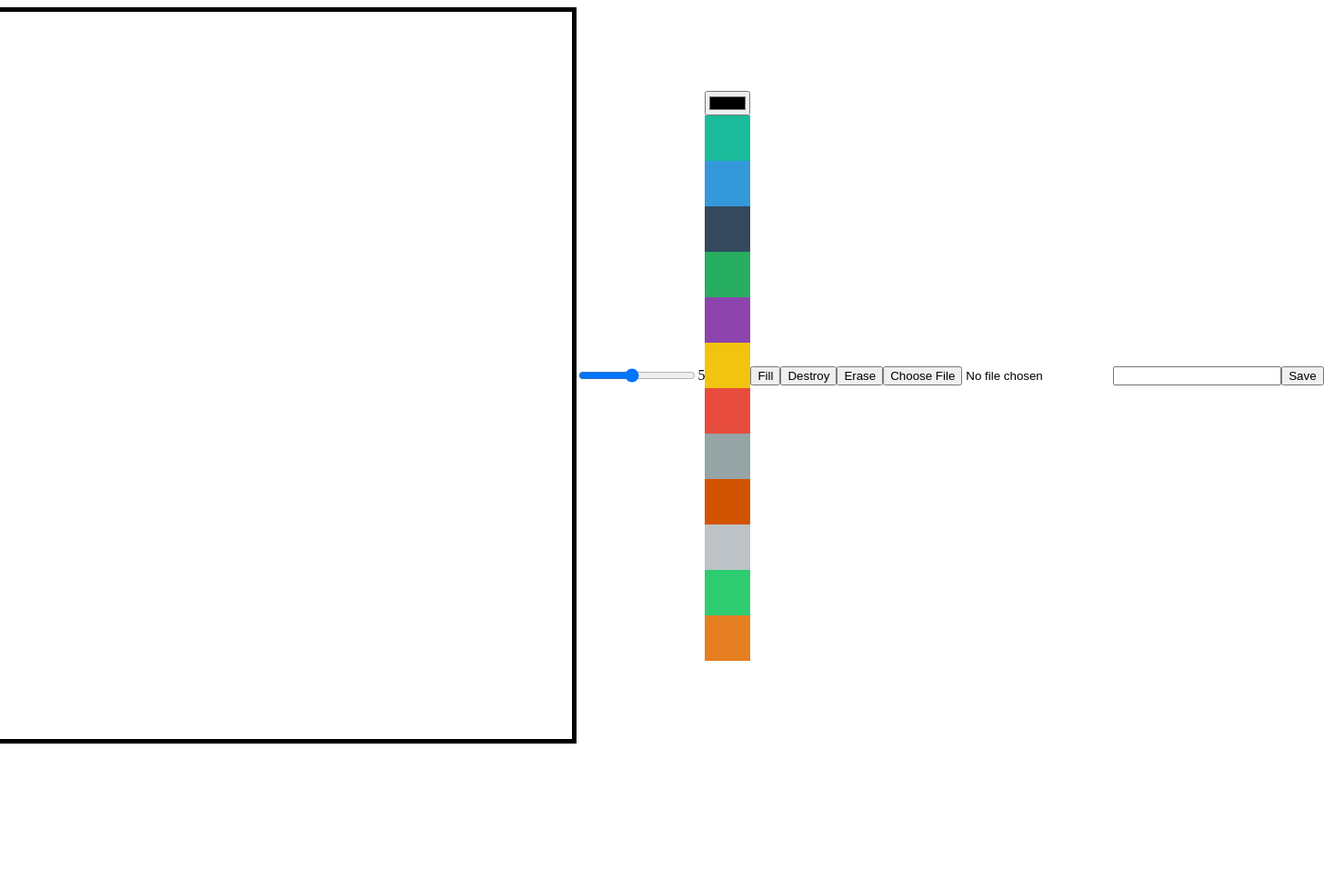
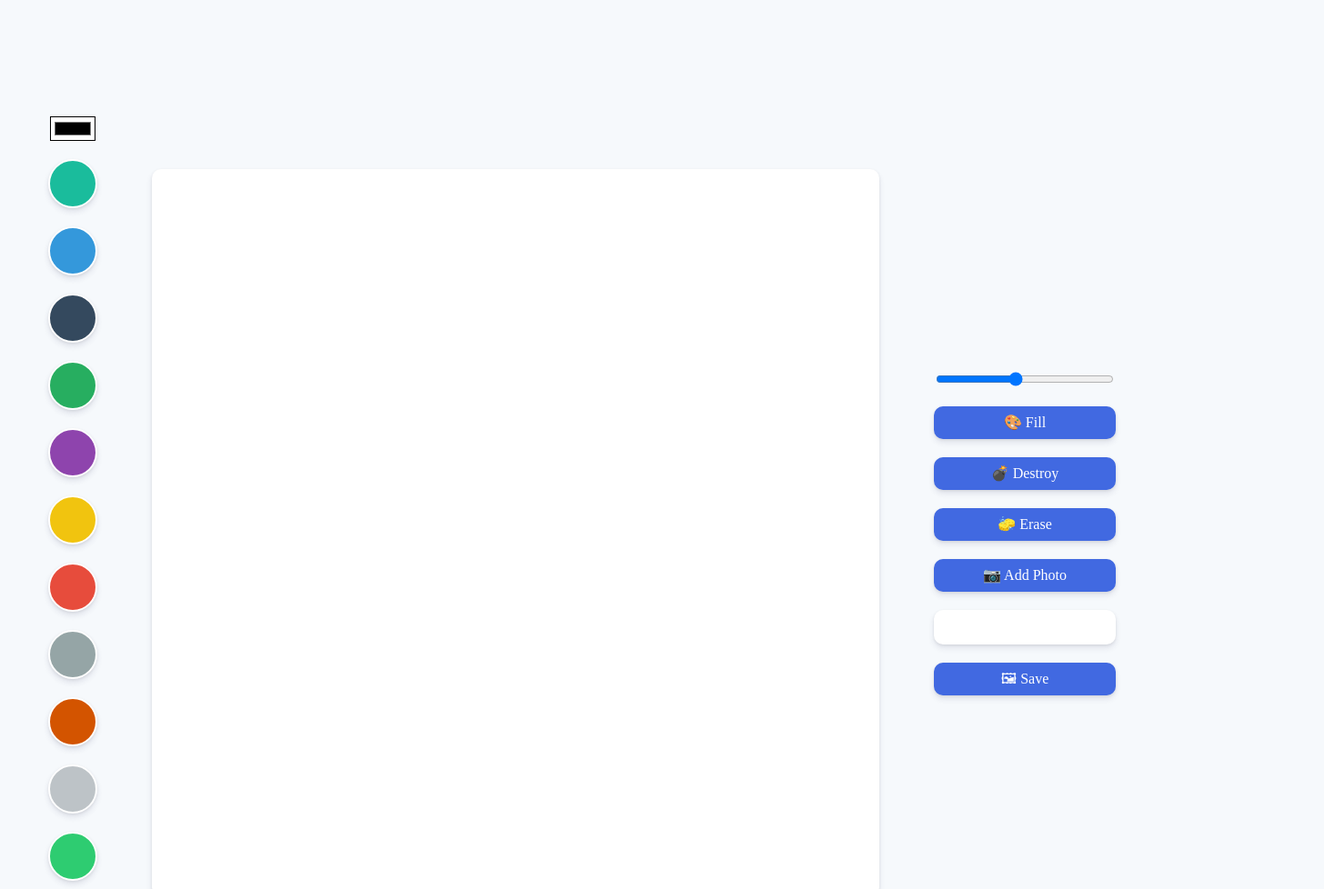
Before and after one commit to EtihadStadium/meme-maker, a plain HTML site: page index.html in a window 1280 px wide. Shown: the top 978 px of the page at 91% size, 1456 px wide, since content can reach past the window. Before the commit the page ends 826 px from the top, so only its background shows below. Drawn offline with Linux system fonts and the light colour scheme.

Commit message:
Update css

```diff
--- a/app.js
+++ b/app.js
@@ -1,6 +1,5 @@
 const canvas = document.querySelector("canvas");
-const lineWidth = document.querySelector("input");
-const p = document.querySelector("p");
+const lineWidth = document.getElementById("line-width");
 const color = document.getElementById("color");
 const colorOption = Array.from(document.getElementsByClassName("color-option"));
 const modeBtn = document.getElementById("mode-btn");
@@ -18,7 +17,6 @@ canvas.width = CANVAS_WIDTH;
 canvas.height = CANVAS_HEIGHT;
 ctx.lineWidth = lineWidth.value;
 ctx.lineCap = "round";
-p.innerText = lineWidth.value;
 function cancelPainting() {
     isPainting = false;
     ctx.beginPath();
@@ -53,7 +51,6 @@ canvas.addEventListener("dblclick", (event) => {
 });
 lineWidth.addEventListener("change", (event) => {
     ctx.lineWidth = event.target.value;
-    p.innerText = lineWidth.value;
 });
 color.addEventListener("change", (event) => {
     ctx.strokeStyle = event.target.value;
@@ -70,10 +67,10 @@ colorOption.forEach((color) => {
 modeBtn.addEventListener("click", () => {
     if (isFilling) {
         isFilling = false;
-        modeBtn.innerText = "Fill";
+        modeBtn.innerText = "🎨 Fill";
     } else {
         isFilling = true;
-        modeBtn.innerText = "Draw";
+        modeBtn.innerText = "🖌️ Draw";
     }
 });
 destroyBtn.addEventListener("click", () => {
@@ -83,7 +80,7 @@ destroyBtn.addEventListener("click", () => {
 eraserBtn.addEventListener("click", () => {
     ctx.strokeStyle = "white";
     isFilling = false;
-    modeBtn.innerText = "Fill";
+    modeBtn.innerText = "🎨 Fill";
 });
 fileInput.addEventListener("change", (event) => {
     const file = event.target.files[0];
--- /dev/null
+++ b/css/reset.css
@@ -0,0 +1,124 @@
+html,
+body,
+div,
+span,
+applet,
+object,
+iframe,
+h1,
+h2,
+h3,
+h4,
+h5,
+h6,
+p,
+blockquote,
+pre,
+a,
+abbr,
+acronym,
+address,
+big,
+cite,
+code,
+del,
+dfn,
+em,
+img,
+ins,
+kbd,
+q,
+s,
+samp,
+small,
+strike,
+strong,
+sub,
+sup,
+tt,
+var,
+b,
+u,
+i,
+center,
+dl,
+dt,
+dd,
+ol,
+ul,
+li,
+fieldset,
+form,
+label,
+legend,
+table,
+caption,
+tbody,
+tfoot,
+thead,
+tr,
+th,
+td,
+article,
+aside,
+canvas,
+details,
+embed,
+figure,
+figcaption,
+footer,
+header,
+hgroup,
+menu,
+nav,
+output,
+ruby,
+section,
+summary,
+time,
+mark,
+audio,
+video {
+    margin: 0;
+    padding: 0;
+    border: 0;
+    font-size: 100%;
+    font: inherit;
+    vertical-align: baseline;
+}
+/* HTML5 display-role reset for older browsers */
+article,
+aside,
+details,
+figcaption,
+figure,
+footer,
+header,
+hgroup,
+menu,
+nav,
+section {
+    display: block;
+}
+body {
+    line-height: 1;
+}
+ol,
+ul {
+    list-style: none;
+}
+blockquote,
+q {
+    quotes: none;
+}
+blockquote:before,
+blockquote:after,
+q:before,
+q:after {
+    content: "";
+    content: none;
+}
+table {
+    border-collapse: collapse;
+    border-spacing: 0;
+}
--- /dev/null
+++ b/css/style.css
@@ -0,0 +1,91 @@
+body {
+    display: flex;
+    align-items: center;
+    justify-content: center;
+    gap: 60px;
+    padding: 20px;
+    background-color: #f6f9fc;
+    font-family: system-ui, -apple-system, BlinkMacSystemFont, "Segoe UI", Roboto, Oxygen, Ubuntu, Cantarell, "Open Sans", "Helvetica Neue", sans-serif;
+}
+canvas {
+    width: 800px;
+    height: 800px;
+    background-color: white;
+    border-radius: 10px;
+    box-shadow: 0 4px 6px rgba(50, 50, 93, 0.11), 0 1px 3px rgba(0, 0, 0, 0.08);
+}
+.element {
+    margin-top: 8rem;
+}
+.btns {
+    display: flex;
+    flex-direction: column;
+    gap: 20px;
+}
+.color-options {
+    display: flex;
+    flex-direction: column;
+    align-items: center;
+    gap: 20px;
+}
+.color-option {
+    width: 50px;
+    height: 50px;
+    border-radius: 50%;
+    border: 2px solid white;
+    cursor: pointer;
+    transition: transform ease-in-out 0.1s;
+    box-shadow: 0 4px 6px rgba(50, 50, 93, 0.11), 0 1px 3px rgba(0, 0, 0, 0.08);
+}
+.color-option:hover {
+    transform: scale(1.2);
+}
+input#color {
+    background-color: white;
+}
+button,
+label {
+    all: unset;
+    padding: 10px 0px;
+    text-align: center;
+    background-color: royalblue;
+    color: white;
+    font-weight: 500;
+    border-radius: 10px;
+    cursor: pointer;
+    transition: opacity linear 0.1s;
+    box-shadow: 0 4px 6px rgba(50, 50, 93, 0.11), 0 1px 3px rgba(0, 0, 0, 0.08);
+}
+button:hover {
+    opacity: 0.85;
+}
+input#file {
+    display: none;
+}
+input#text {
+    all: unset;
+    padding: 10px 0px;
+    text-align: center;
+    border-radius: 10px;
+    font-weight: 500;
+    background-color: white;
+    box-shadow: 0 4px 6px rgba(50, 50, 93, 0.11), 0 1px 3px rgba(0, 0, 0, 0.08);
+}
+label[for="file"] {
+    all: unset;
+    padding: 10px 0px;
+    text-align: center;
+    background-color: royalblue;
+    color: white;
+    font-weight: 500;
+    border-radius: 10px;
+    cursor: pointer;
+    transition: opacity linear 0.1s;
+    box-shadow: 0 4px 6px rgba(50, 50, 93, 0.11), 0 1px 3px rgba(0, 0, 0, 0.08);
+}
+label[for="file"]:hover {
+    opacity: 0.85;
+}
+label[for="file"] input[type="file"] {
+    display: none;
+}
--- a/index.html
+++ b/index.html
@@ -4,14 +4,12 @@
         <meta charset="UTF-8" />
         <meta http-equiv="X-UA-Compatible" content="IE=edge" />
         <meta name="viewport" content="width=device-width, initial-scale=1.0" />
-        <link rel="stylesheet" href="style.css" />
+        <link rel="stylesheet" href="css/style.css" />
+        <link rel="stylesheet" type="text/css" href="css/reset.css" />
         <title>Meme maker</title>
     </head>
     <body>
-        <canvas></canvas>
-        <input type="range" min="1" max="10" value="5" />
-        <p></p>
-        <div>
+        <div class="color-options element">
             <input type="color" id="color" />
             <div class="color-option" style="background-color: #1abc9c" data-color="#1abc9c"></div>
             <div class="color-option" style="background-color: #3498db" data-color="#3498db"></div>
@@ -26,12 +24,19 @@
             <div class="color-option" style="background-color: #2ecc71" data-color="#2ecc71"></div>
             <div class="color-option" style="background-color: #e67e22" data-color="#e67e22"></div>
         </div>
-        <button id="mode-btn">Fill</button>
-        <button id="destroy-btn">Destroy</button>
-        <button id="eraser-btn">Erase</button>
-        <input type="file" accept="image/*" id="file" />
-        <input type="text" id="text" />
-        <button id="save">Save</button>
+        <canvas class="element"></canvas>
+        <div class="btns element">
+            <input type="range" id="line-width" min="1" max="10" value="5" />
+            <button id="mode-btn">🎨 Fill</button>
+            <button id="destroy-btn">💣 Destroy</button>
+            <button id="eraser-btn">🧽 Erase</button>
+            <label for="file">
+                📷 Add Photo
+                <input type="file" accept="image/*" id="file"
+            /></label>
+            <input type="text" id="text" />
+            <button id="save">🖼 Save</button>
+        </div>
         <script src="app.js"></script>
     </body>
 </html>
--- a/style.css
+++ /dev/null
@@ -1,13 +0,0 @@
-canvas {
-    border: 5px solid black;
-}
-body {
-    display: flex;
-    justify-content: center;
-    align-items: center;
-}
-.color-option {
-    width: 50px;
-    height: 50px;
-    cursor: pointer;
-}
```
